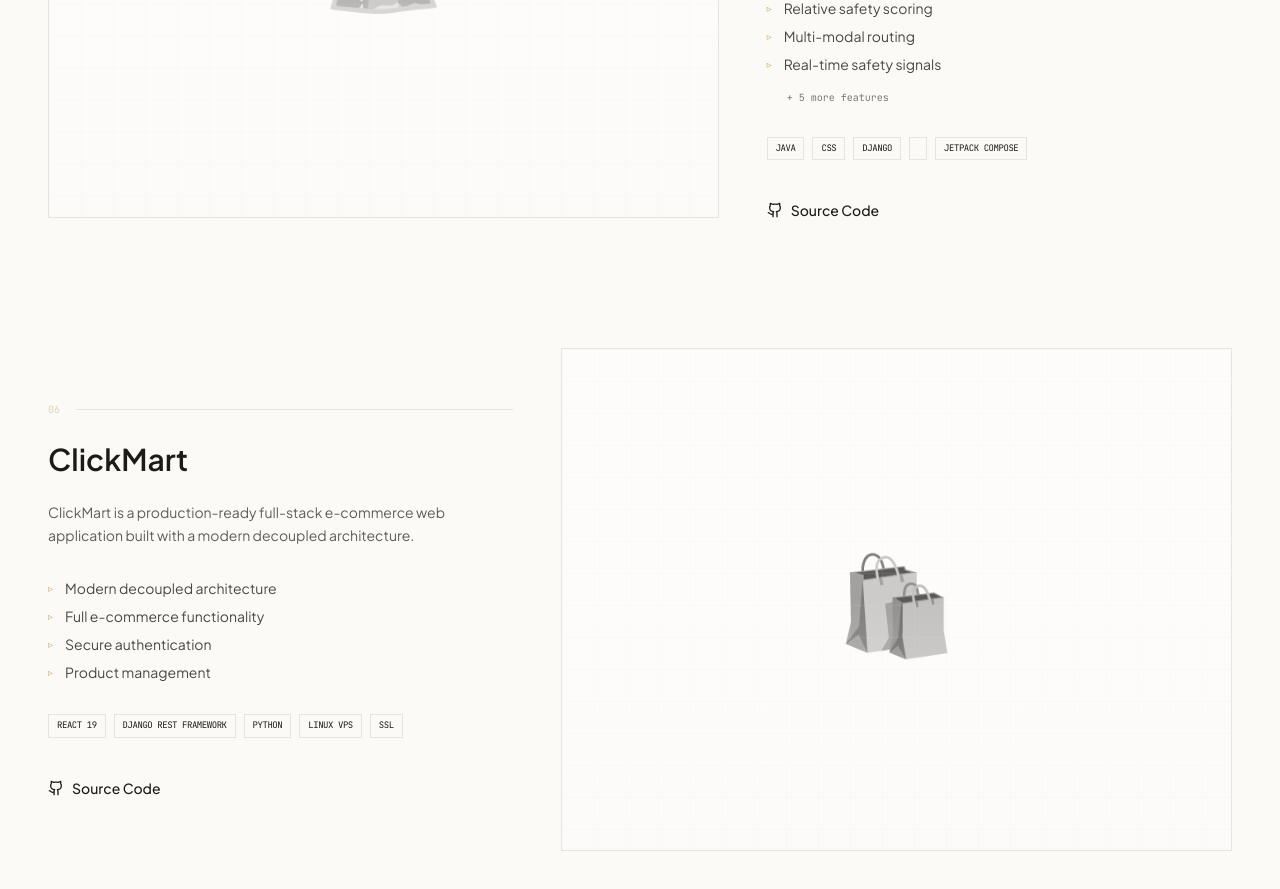
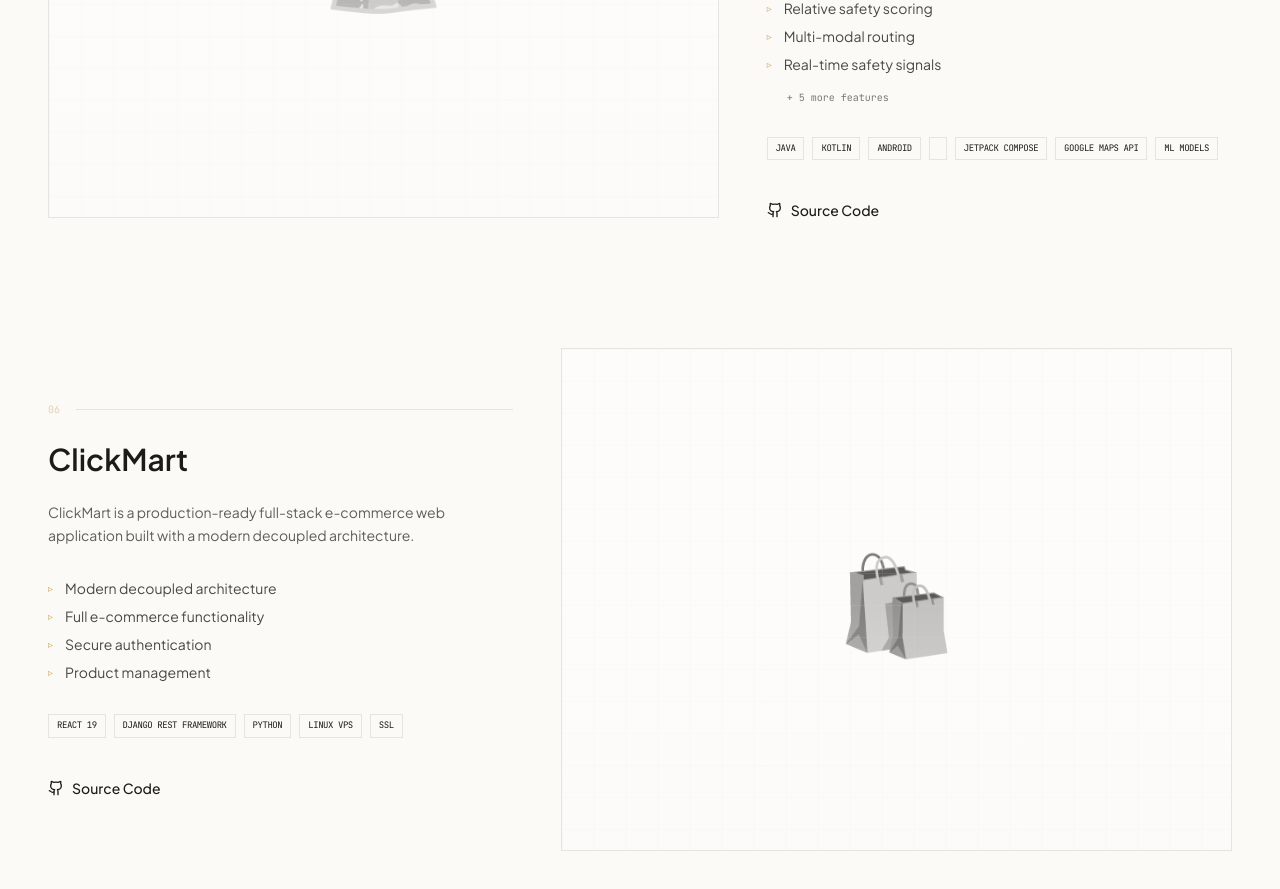
Before and after one commit to haseebjaved4212/My-Portfolio-4, a React (Vite) app: page / in a window 1280 px wide. Shown: the part 5620-6509 px from the top of the page. Built offline with nearby package versions, Linux system fonts and the light colour scheme; a web font is replaced by a local one.

Commit message:
feat: update project technologies to include Kotlin, Android, Google Maps API, and ML Models

```diff
--- a/src/data/index.ts
+++ b/src/data/index.ts
@@ -149,7 +149,7 @@
       "Secure authentication",
       "Dynamic In-Transit Recalculation",
     ],
-    technologies: ["Java", "CSS", "Django", "", "Jetpack Compose"],
+    technologies: ["Java", "Kotlin", "Android", "", "Jetpack Compose", "Google Maps API", "ML Models"],
     github: "https://github.com/rahlishah20/Raahi.git",
     demo: "",
     image: "🗺️",
```
